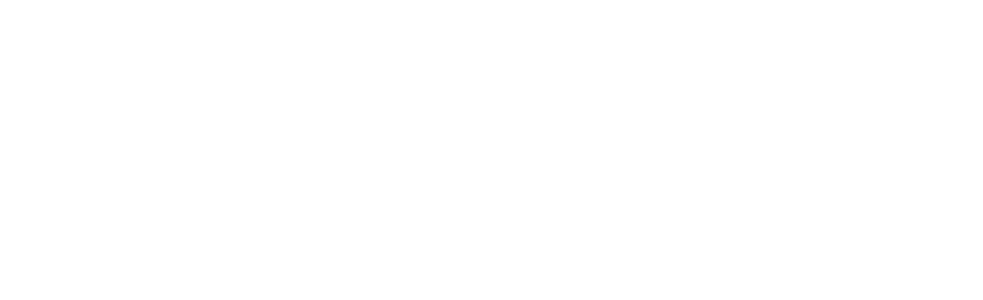
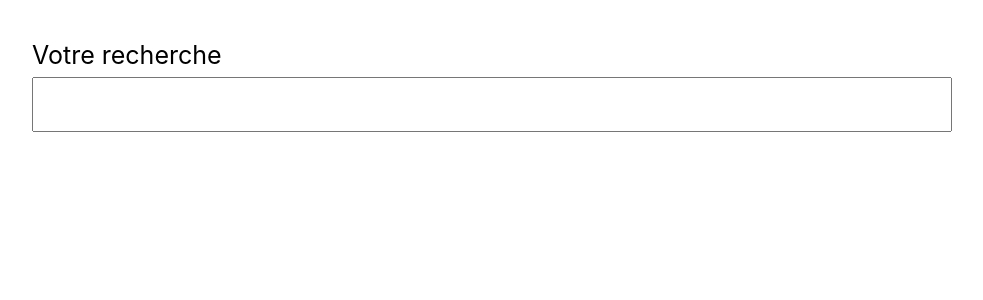
Before and after one commit to Cecile-Hirschauer/React_InfiniteGalery, a React (Create React App) app: page / in a window 1280 px wide. Shown: the top 300 px of the page, without its empty margins (148-1131 px from the left). Built offline with nearby package versions, Linux system fonts and the light colour scheme.

Commit message:
create UI

```diff
--- a/src/Components/InfiniteScroll/InfiniteScroll.js
+++ b/src/Components/InfiniteScroll/InfiniteScroll.js
@@ -1,10 +1,30 @@
-import React from 'react';
-import './InfiniteScroll.css'
+import React, { useState, useEffect, useRef } from "react";
+import "./InfiniteScroll.css";
+import { v4 as uuidv4 } from "uuid";
 
 export default function InfiniteScroll() {
+
+  const [dataImg, setDataImg] = useState([[], [], []]);
+  const [pageIndex, setPageIndex] = useState(1);
+  const [searchState, setSearchState] = useState("random");
+
+  const handleSearch = (e) => {
+    e.preventDefault();
+  };
+
+  const inputRef = useRef();
+
   return (
-    <div>
-
+    <div className="container">
+      <form onSubmit={handleSearch}>
+        <label htmlFor="search">Votre recherche</label>
+        <input type="text" id="search" ref={inputRef} />
+      </form>
+      <div className="card-list">
+        <div></div>
+        <div></div>
+        <div></div>
+      </div>
     </div>
   );
 }
```
